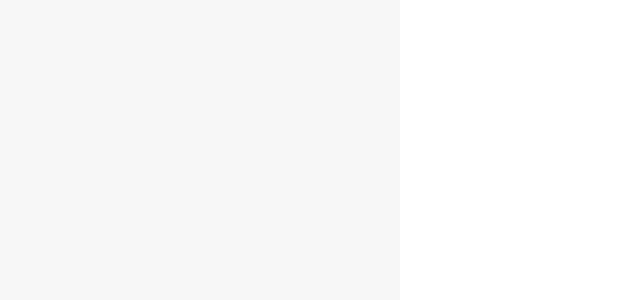
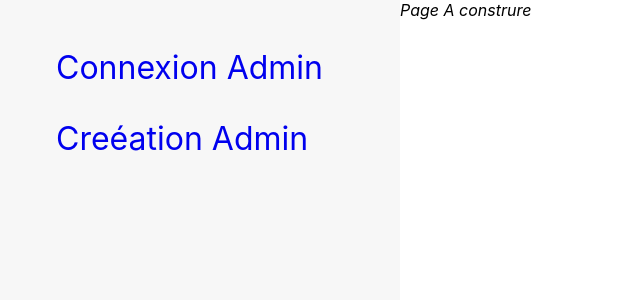
Before and after one commit to helder-hanka/task_front_end, a React (Create React App) app: page / in a window 1280 px wide. Shown: the top 300 px of the page, without its empty margins (0-640 px from the left). Built offline with nearby package versions, Linux system fonts and the light colour scheme.

Commit message:
Add nav link and routes login signup: Add styles

```diff
--- a/src/routes.tsx
+++ b/src/routes.tsx
@@ -2,6 +2,21 @@ import React from "react";
 import { createBrowserRouter } from "react-router-dom";
 import Dashboard from "./screens/dashboard/Dashboard";
 
-const router = createBrowserRouter([{ path: "/", element: <Dashboard /> }]);
+const router = createBrowserRouter([
+  {
+    path: "/",
+    element: <Dashboard />,
+    children: [
+      {
+        errorElement: <i>Error page</i>,
+        children: [
+          { index: true, element: <i>Page A construre</i> },
+          { path: "login/", element: <h1>Login</h1> },
+          { path: "signup", element: <h1>Signup</h1> },
+        ],
+      },
+    ],
+  },
+]);
 
 export default router;
--- a/src/screens/dashboard/Dashboard.scss
+++ b/src/screens/dashboard/Dashboard.scss
@@ -1,6 +1,18 @@
 #sidebar {
   background-color: #f7f7f7;
   min-width: 400px;
+}
+nav {
+  ul {
+    font-size: 2rem;
+    list-style: none;
+    li {
+      padding: 1rem;
+      a {
+        text-decoration: none;
+      }
+    }
+  }
 }
 
 #detail {
--- a/src/screens/dashboard/Dashboard.tsx
+++ b/src/screens/dashboard/Dashboard.tsx
@@ -1,11 +1,23 @@
 import React from "react";
+import { NavLink, Outlet } from "react-router-dom";
 import "./Dashboard.scss";
 
 const Dashboard: React.FC = () => {
   return (
     <>
-      <nav id="sidebar"></nav>
-      <section id="detail"></section>
+      <nav id="sidebar">
+        <ul>
+          <li>
+            <NavLink to="login">Connexion Admin</NavLink>
+          </li>
+          <li>
+            <NavLink to="signup">Creéation Admin</NavLink>
+          </li>
+        </ul>
+      </nav>
+      <section id="detail">
+        <Outlet />
+      </section>
     </>
   );
 };
```
